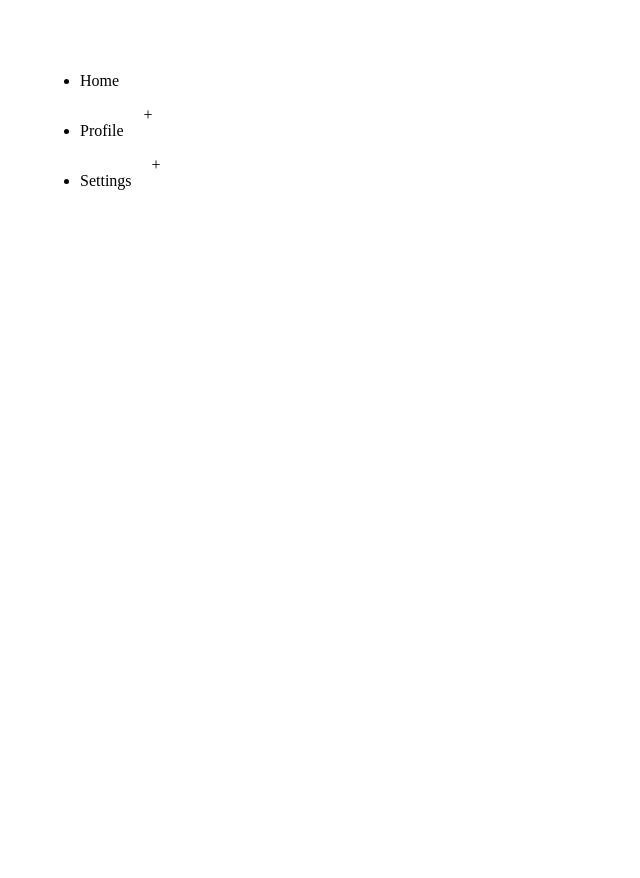
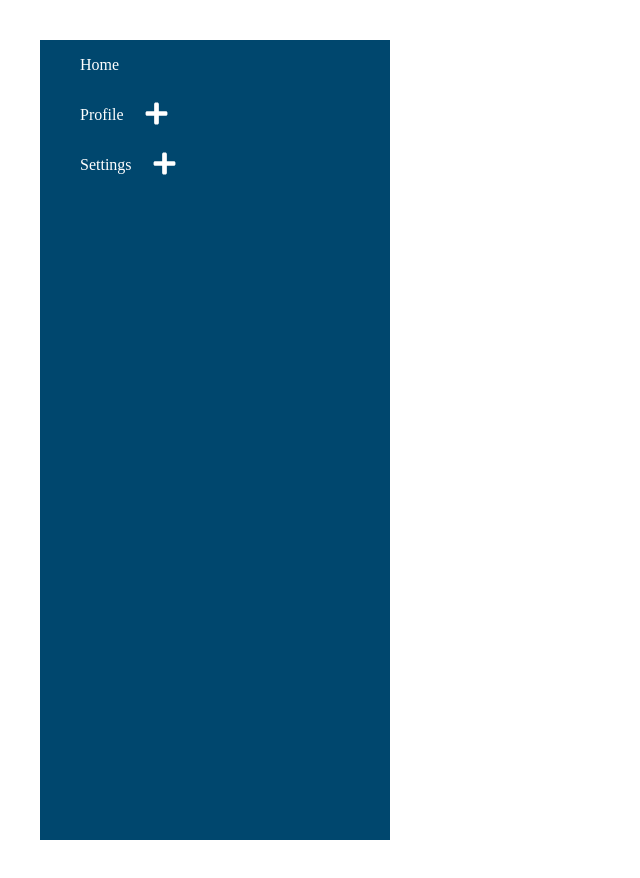
Before and after one commit to Sandunrmst/react-rapid-components, a React (Vite) app: page / in a window 1280 px wide. Shown: the whole page, without its empty margins (0-640 px from the left). Before the commit the page ends 800 px from the top, so only its background shows below. Built offline with nearby package versions, Linux system fonts and the light colour scheme.

Commit message:
add styles

```diff
--- a/src/components/treeview/index.jsx
+++ b/src/components/treeview/index.jsx
@@ -1,5 +1,6 @@
 import React from "react";
 import MenuList from "./menu-list";
+import "./styles.css";
 
 const TreeView = ({ menus = [] }) => {
   return (
--- a/src/components/treeview/menu-item.jsx
+++ b/src/components/treeview/menu-item.jsx
@@ -1,5 +1,6 @@
 import React, { useState } from "react";
 import MenuList from "./menu-list";
+import { FaMinus, FaPlus } from "react-icons/fa";
 
 const MenuItem = ({ item }) => {
   const [displayCurrentChildren, setDisplayCurrentChildren] = useState({});
@@ -15,11 +16,15 @@
 
   return (
     <li>
-      <div style={{ display: "flex", gap: "20px" }}>
+      <div className="menu-item">
         <p>{item.label}</p>
         {item && item.children && item.children.length ? (
           <span onClick={() => handleToggleChildren(item.label)}>
-            {displayCurrentChildren[item.label] ? "-" : "+"}
+            {displayCurrentChildren[item.label] ? (
+              <FaMinus color="#fff" size={25} />
+            ) : (
+              <FaPlus color="#fff" size={25} />
+            )}
           </span>
         ) : null}
       </div>
--- a/src/components/treeview/styles.css
+++ b/src/components/treeview/styles.css
@@ -0,0 +1,18 @@
+.tree-view-container{
+    min-height: 100vh;
+    width: 350px;
+    background: rgb(0,71,110);
+}
+
+.menu-item{
+    display: flex;
+    align-items: center;
+    gap: 20px;
+    cursor: pointer;
+    color: #fff;
+}
+.menu-list-container{
+    list-style: none;
+    margin-top: 0px;
+    margin-bottom: 0px;
+}
```
